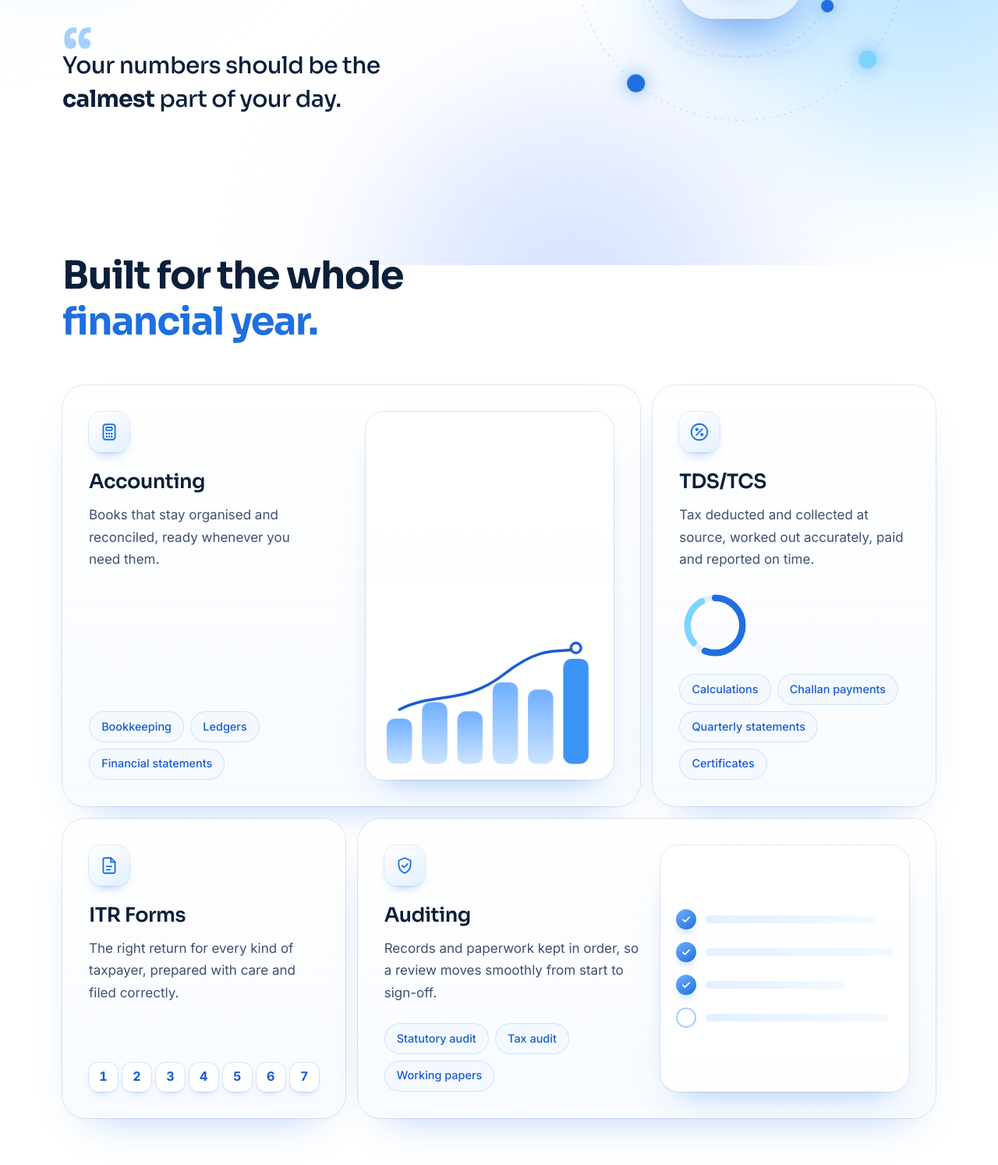
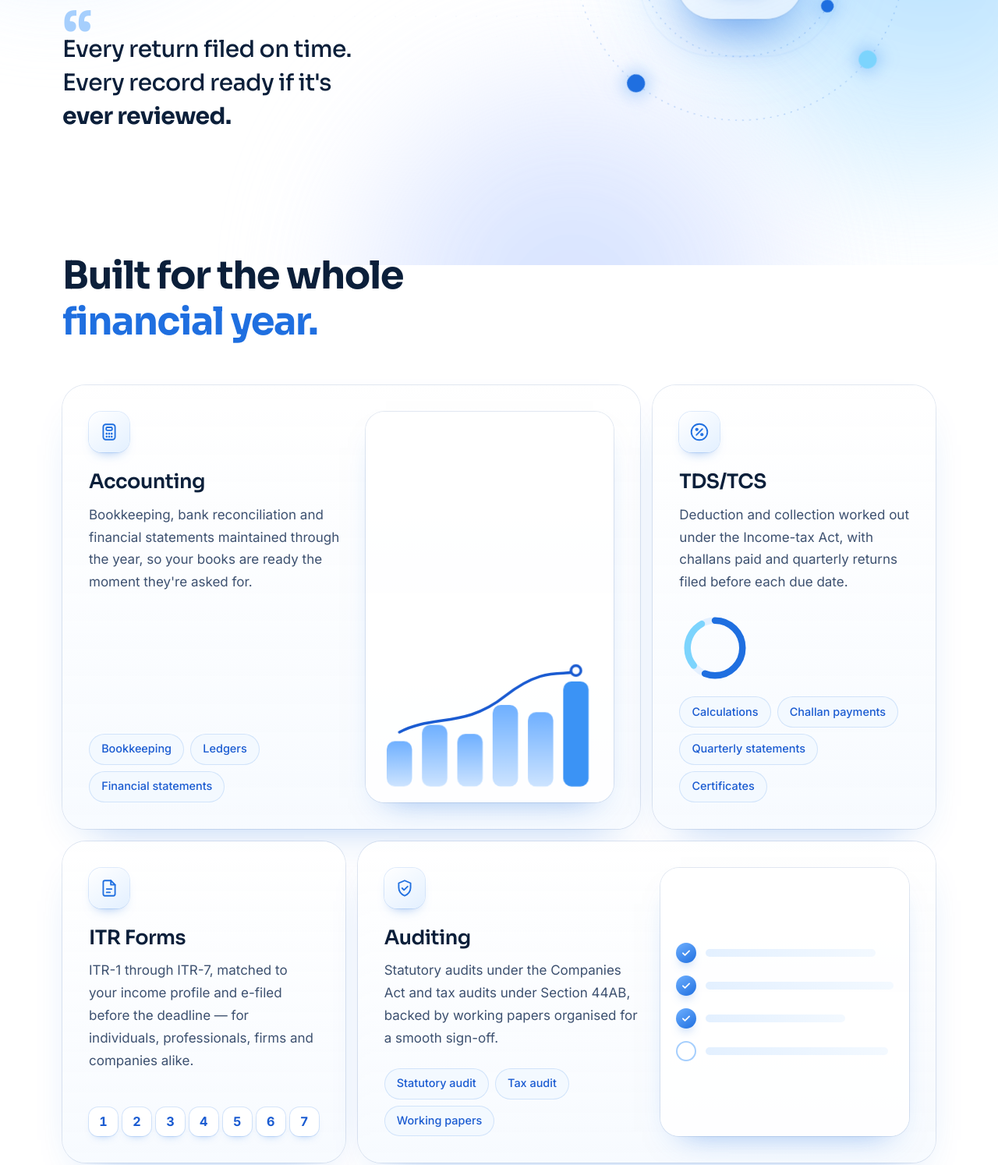
Before and after one commit to praveen78881/Yukti-website, a plain HTML site: page index.html in a window 1280 px wide. Shown: the part 460-1954 px from the top of the page at 78% size. Drawn offline with Linux system fonts and the light colour scheme.

Commit message:
Rewrite service copy to sound more official and informative
Replace generic marketing phrasing with specific, accurate detail
(Income-tax Act, ITR-1 through ITR-7, Companies Act, Section 44AB)
so the page reads like a professional services site rather than a
templated landing page.

Co-Authored-By: Claude Sonnet 5 <noreply@anthropic.com>

```diff
--- a/index.html
+++ b/index.html
@@ -130,7 +130,7 @@
 
           <figure class="quote reveal" style="--d:.16s">
             <blockquote>
-              <p>Your numbers should be the <em>calmest</em> part of your day.</p>
+              <p>Every return filed on time. Every record ready if it's <em>ever reviewed.</em></p>
             </blockquote>
           </figure>
         </div>
@@ -176,7 +176,7 @@
               <div class="card-body">
                 <span class="ico-tile"><svg class="ico"><use href="#i-calc"/></svg></span>
                 <h3>Accounting</h3>
-                <p>Books that stay organised and reconciled, ready whenever you need them.</p>
+                <p>Bookkeeping, bank reconciliation and financial statements maintained through the year, so your books are ready the moment they're asked for.</p>
                 <ul class="tags">
                   <li>Bookkeeping</li><li>Ledgers</li><li>Financial statements</li>
                 </ul>
@@ -198,7 +198,7 @@
             <article class="card c-tds reveal" style="--d:.08s">
               <span class="ico-tile"><svg class="ico"><use href="#i-percent"/></svg></span>
               <h3>TDS/TCS</h3>
-              <p>Tax deducted and collected at source, worked out accurately, paid and reported on time.</p>
+              <p>Deduction and collection worked out under the Income-tax Act, with challans paid and quarterly returns filed before each due date.</p>
               <div class="card-foot">
                 <svg class="donut" viewBox="0 0 120 120" aria-hidden="true">
                   <circle class="d-track" cx="60" cy="60" r="46"/>
@@ -214,7 +214,7 @@
             <article class="card c-itr reveal" style="--d:.08s">
               <span class="ico-tile"><svg class="ico"><use href="#i-file"/></svg></span>
               <h3>ITR Forms</h3>
-              <p>The right return for every kind of taxpayer, prepared with care and filed correctly.</p>
+              <p>ITR-1 through ITR-7, matched to your income profile and e-filed before the deadline — for individuals, professionals, firms and companies alike.</p>
               <ul class="forms" role="img" aria-label="Forms 1 to 7">
                 <li>1</li><li>2</li><li>3</li><li>4</li><li>5</li><li>6</li><li>7</li>
               </ul>
@@ -224,7 +224,7 @@
               <div class="card-body">
                 <span class="ico-tile"><svg class="ico"><use href="#i-shield"/></svg></span>
                 <h3>Auditing</h3>
-                <p>Records and paperwork kept in order, so a review moves smoothly from start to sign-off.</p>
+                <p>Statutory audits under the Companies Act and tax audits under Section 44AB, backed by working papers organised for a smooth sign-off.</p>
                 <ul class="tags">
                   <li>Statutory audit</li><li>Tax audit</li><li>Working papers</li>
                 </ul>
@@ -247,7 +247,7 @@
           <div class="about-copy">
             <p class="eyebrow">About the name</p>
             <h2 id="about-title">Yukti, in <em>one word.</em></h2>
-            <p>In Sanskrit, it means a clever, well-reasoned solution. That is the standard we are building to.</p>
+            <p>In Sanskrit, it means a well-reasoned solution — the standard every filing and every ledger entry is held to.</p>
           </div>
         </aside>
 
```
